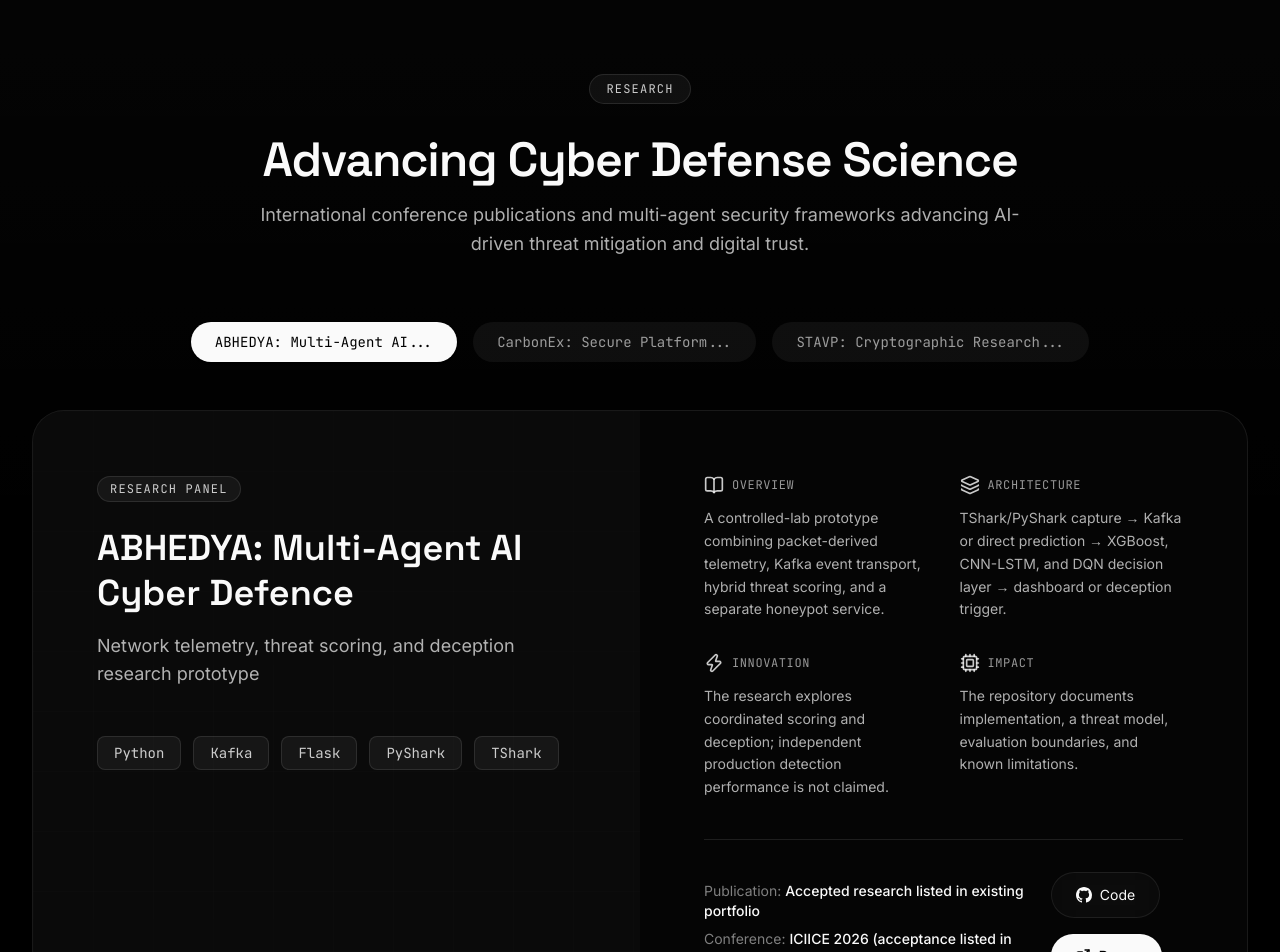
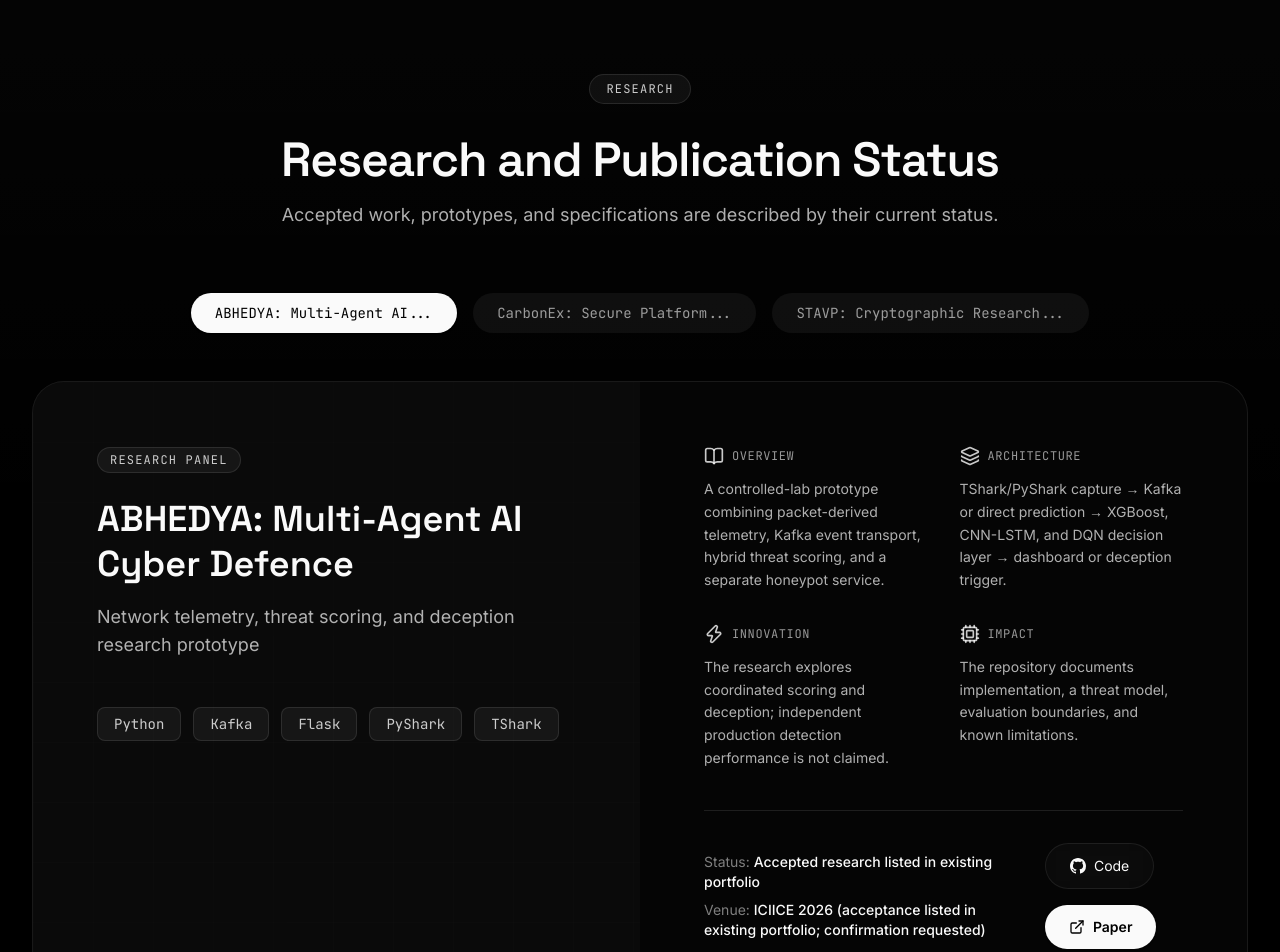
Before and after one commit to mithilkg10/MITHILKG-PORTFOLIO, a Next.js app: page / in a window 1280 px wide. Shown: the part 6820-7772 px from the top of the page. Built offline with nearby package versions, Linux system fonts and the light colour scheme; no server answers.

Commit message:
Distinguish research status from published work

```diff
--- a/src/components/sections/Research.tsx
+++ b/src/components/sections/Research.tsx
@@ -36,8 +36,8 @@ export function Research() {
       <div className="relative mx-auto max-w-7xl">
         <SectionHeader
           label="Research"
-          title="Advancing Cyber Defense Science"
-          description="International conference publications and multi-agent security frameworks advancing AI-driven threat mitigation and digital trust."
+          title="Research and Publication Status"
+          description="Accepted work, prototypes, and specifications are described by their current status."
           align="center"
         />
 
@@ -116,11 +116,11 @@ export function Research() {
                     <div className="flex flex-col gap-4 border-t border-white/10 pt-8 sm:flex-row sm:items-center sm:justify-between">
                       <div className="space-y-2">
                         <div className="text-sm">
-                          <span className="text-foreground/50">Publication: </span>
+                          <span className="text-foreground/50">Status: </span>
                           <span className="font-medium text-foreground">{item.publication}</span>
                         </div>
                         <div className="text-sm">
-                          <span className="text-foreground/50">Conference: </span>
+                          <span className="text-foreground/50">Venue: </span>
                           <span className="font-medium text-foreground">{item.conference}</span>
                         </div>
                       </div>
```
